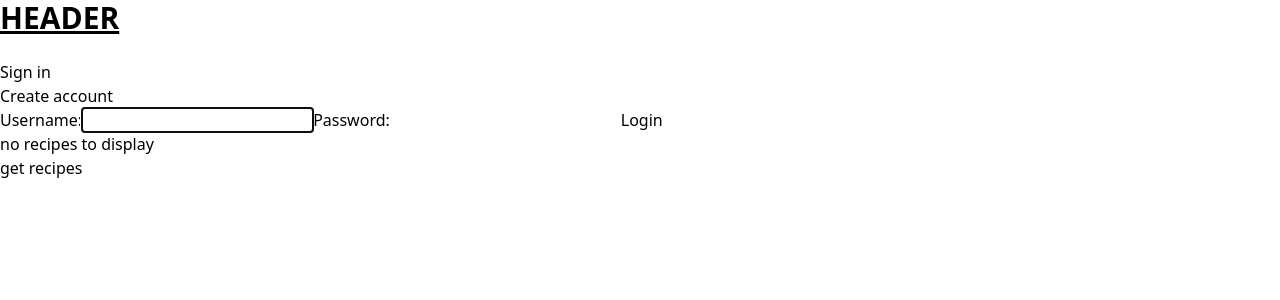
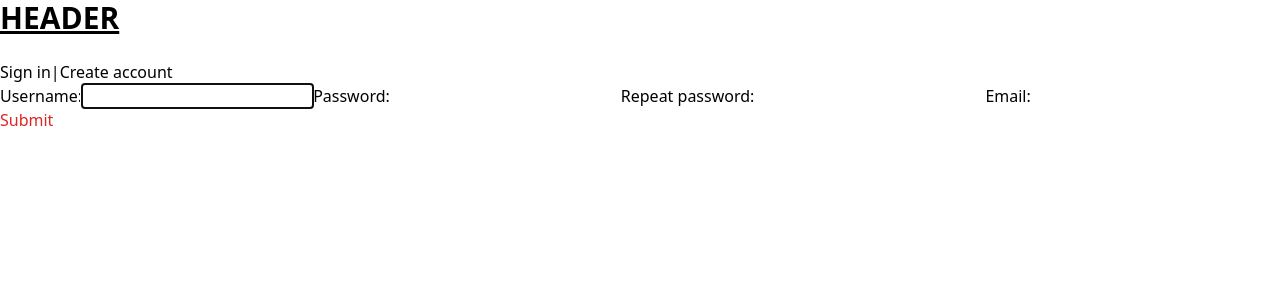
Before and after one commit to fs314/RecepiesApp, a React (Create React App) app in the folder ui/: page /register in a window 1280 px wide. Shown: the top 300 px of the page. Built offline with nearby package versions, Linux system fonts and the light colour scheme.

Commit message:
add login and registration routing and protected routes

```diff
--- a/ui/package.json
+++ b/ui/package.json
@@ -9,6 +9,7 @@
     "dotenv": "^16.0.1",
     "react": "^18.1.0",
     "react-dom": "^18.1.0",
+    "react-router-dom": "^6.6.1",
     "react-scripts": "5.0.1",
     "web-vitals": "^2.1.4"
   },
--- a/ui/src/App.tsx
+++ b/ui/src/App.tsx
@@ -1,13 +1,26 @@
 import React from "react";
 import { AuthProvider } from "./context/useAuth";
+import { Route, Routes } from "react-router-dom";
 import LoginAndRegistrationPage from "./pages/LoginAndRegistrationPage";
+import Layout from "./components/Layout";
+import RequireAuth from "./components/RequireAuth";
+import Account from "./pages/Account";
 
 function App() {
   return (
     <div className="App">
       <div className="text-3xl font-bold underline">HEADER</div>
       <AuthProvider>
-        <LoginAndRegistrationPage />
+        <Routes>
+          <Route path="/" element={<Layout />}>
+            <Route path="/login" element={<LoginAndRegistrationPage />} />
+            <Route path="/register" element={<LoginAndRegistrationPage />} />
+
+            <Route element={<RequireAuth />}>
+              <Route path="/account" element={<Account />} />
+            </Route>
+          </Route>
+        </Routes>
       </AuthProvider>
     </div>
   );
--- /dev/null
+++ b/ui/src/components/Layout.tsx
@@ -0,0 +1,13 @@
+import React from "react";
+import { Outlet } from "react-router-dom";
+
+//outlet represents all the children of the layout components
+const Layout = () => {
+  return (
+    <>
+      <Outlet />
+    </>
+  );
+};
+
+export default Layout;
--- a/ui/src/components/LoginAndRegistrationForm.tsx
+++ b/ui/src/components/LoginAndRegistrationForm.tsx
@@ -6,19 +6,21 @@ const LoginAndRegistrationForm = ({
   setUser,
   password,
   setPassword,
-  userAction,
-  setUserAction,
+  email,
+  setEmail,
+  path,
 }: {
   handleSubmit: (e: any) => Promise<void>;
   user: string;
   setUser: (user: string) => void;
   password: string;
   setPassword: (password: string) => void;
-  userAction: "LOGIN" | "REGISTER";
-  setUserAction: (userAction: "LOGIN" | "REGISTER") => void;
+  email: string;
+  setEmail: (password: string) => void;
+  path: string;
 }) => {
   const [repeatPassword, setRepeatPassword] = useState<string>("");
-  const [email, setEmail] = useState<string>("");
+  const [passwordMatch, setPasswordMatch] = useState<boolean>(false);
 
   const userFocus = useRef<HTMLInputElement>(null); //set focus on input when component first loads
 
@@ -26,26 +28,12 @@ const LoginAndRegistrationForm = ({
     userFocus.current && userFocus.current.focus();
   }, []);
 
+  useEffect(() => {
+    if (password === repeatPassword && password !== "") setPasswordMatch(true);
+  }, [password, repeatPassword]);
+
   return (
     <div>
-      <div>
-        <p
-          className={
-            userAction === "LOGIN" ? "text-black-600" : "text-grey-600"
-          }
-          onClick={() => setUserAction("LOGIN")}
-        >
-          Sign in
-        </p>
-        <p
-          className={
-            userAction === "REGISTER" ? "text-black-600" : "text-grey-600"
-          }
-          onClick={() => setUserAction("REGISTER")}
-        >
-          Create account
-        </p>
-      </div>
       <form onSubmit={handleSubmit}>
         <>
           <label htmlFor="username">Username:</label>
@@ -66,7 +54,7 @@ const LoginAndRegistrationForm = ({
             value={password}
             required
           />
-          {userAction === "REGISTER" && (
+          {path === "/register" && (
             <>
               <label htmlFor="password">Repeat password:</label>
               <input
@@ -87,8 +75,12 @@ const LoginAndRegistrationForm = ({
             </>
           )}
           {/* no need to add onClick as it is the only button in the form */}
-          {/* PUT ROUTER LINK HERE  */}
-          <button>{userAction === "LOGIN" ? "Login" : "Register"}</button>
+          <input
+            className={passwordMatch ? "text-green-600" : "text-red-600"}
+            disabled={!passwordMatch && path === "/register"}
+            type="submit"
+            value="Submit"
+          />
         </>
       </form>
     </div>
--- /dev/null
+++ b/ui/src/components/RequireAuth.tsx
@@ -0,0 +1,16 @@
+import React from "react";
+import { useLocation, Navigate, Outlet } from "react-router-dom";
+import useAuth from "../context/useAuth";
+
+const RequireAuth = () => {
+  const { auth } = useAuth();
+  const location = useLocation();
+
+  return auth?.user ? (
+    <Outlet />
+  ) : (
+    <Navigate to="/login" state={{ from: location }} replace />
+  );
+};
+
+export default RequireAuth;
--- a/ui/src/config/urlConfig.ts
+++ b/ui/src/config/urlConfig.ts
@@ -1,2 +1,3 @@
 export const LOGIN_URL = "/account/login";
+export const REGISTER_URL = "/account/register";
 export const ALL_RECEPIES = "/recipes";
--- a/ui/src/index.js
+++ b/ui/src/index.js
@@ -1,11 +1,19 @@
 import React from 'react';
 import ReactDOM from 'react-dom/client';
+import { BrowserRouter, Route, Routes } from 'react-router-dom';
+import {AuthProvider} from './context/useAuth'
 import App from './App.tsx';
 import './index.css';
 
 const root = ReactDOM.createRoot(document.getElementById('root'));
 root.render(
   <React.StrictMode>
-    <App />
+    <BrowserRouter>
+      <AuthProvider>
+        <Routes>
+          <Route path="/*" element={  <App />}></Route>
+        </Routes>
+      </AuthProvider>
+    </BrowserRouter>
   </React.StrictMode>
 );
--- /dev/null
+++ b/ui/src/pages/Account.tsx
@@ -0,0 +1,7 @@
+import React from "react";
+
+const Account = () => {
+  return <div className="text-3xl font-bold underline">ACCOUNT</div>;
+};
+
+export default Account;
--- a/ui/src/pages/LoginAndRegistrationPage.tsx
+++ b/ui/src/pages/LoginAndRegistrationPage.tsx
@@ -2,8 +2,9 @@ import React, { useRef, useState, useEffect } from "react";
 import axios from "../api/axios";
 import Notification, { notificationStatus } from "../components/Notification";
 import LoginAndRegistrationForm from "../components/LoginAndRegistrationForm";
-import { ALL_RECEPIES, LOGIN_URL } from "../config/urlConfig";
+import { LOGIN_URL, REGISTER_URL } from "../config/urlConfig";
 import useAuth from "../context/useAuth";
+import { Link, useLocation, useNavigate } from "react-router-dom";
 
 type notification = {
   status: notificationStatus;
@@ -11,10 +12,12 @@ type notification = {
 };
 const LoginAndRegistrationPage = () => {
   const { auth, setAuth } = useAuth();
+  const navigate = useNavigate();
+  const location = useLocation();
+  const from = location.state?.from?.pathname || "/";
   const [user, setUser] = useState<string>("");
   const [password, setPassword] = useState<string>("");
-  //GET FROM ROUTE
-  const [userAction, setUserAction] = useState<"LOGIN" | "REGISTER">("LOGIN");
+  const [email, setEmail] = useState<string>("");
 
   const [notification, setNotification] = useState<notification>({
     status: "DEFAULT",
@@ -27,25 +30,18 @@ const LoginAndRegistrationPage = () => {
     userFocus.current && userFocus.current.focus();
   }, []);
 
-  useEffect(() => {
-    setNotification({
-      status: "DEFAULT",
-      message: "",
-    });
-  }, [user, password]);
+  // const [recipes, setRecipes] = useState<string[]>([]);
+  // const getRecipes = async () => {
+  //   try {
+  //     const response = await axios.get(ALL_RECEPIES, {
+  //       headers: { Authorization: `Bearer ${auth?.accessToken}` },
+  //     });
 
-  const [recipes, setRecipes] = useState<string[]>([]);
-  const getRecipes = async () => {
-    try {
-      const response = await axios.get(ALL_RECEPIES, {
-        headers: { Authorization: `Bearer ${auth?.accessToken}` },
-      });
+  //     setRecipes(response?.data);
+  //   } catch (e) {}
+  // };
 
-      setRecipes(response?.data);
-    } catch (e) {}
-  };
-
-  const handleSubmit = async (e: any) => {
+  const handleLoginRequest = async (e: any) => {
     e.preventDefault(); // prevent default reloading
 
     try {
@@ -56,18 +52,21 @@ const LoginAndRegistrationPage = () => {
 
       if (response.status === 200) {
         const accessToken = response?.data?.accessToken;
-        //   const roles = response?.data?.roles;
+
         if (accessToken) setAuth({ user: user, accessToken: accessToken }); //add roles later
 
         setNotification({
           status: "SUCCESS",
           message: `Welcome back ${auth?.user}!`,
         });
+        setUser("");
+        setPassword("");
+        navigate(from, { replace: true });
       } else if (response.status === 204) {
         console.log("USER NOT FOUND. Want to register? ");
         setNotification({
           status: "INFO",
-          message: `User ${user} does not exists.. do you want to register?`,
+          message: `User ${user} does not exists. Use the registration form to sign up.`,
         });
       }
     } catch (e: any) {
@@ -91,25 +90,88 @@ const LoginAndRegistrationPage = () => {
     }
   };
 
+  const handleRegisterRequest = async (e: any) => {
+    e.preventDefault(); // prevent default reloading
+
+    try {
+      const response = await axios.post(REGISTER_URL, {
+        username: user,
+        password: password,
+        email: email,
+      });
+
+      if (response.status === 200) {
+        const accessToken = response?.data?.accessToken;
+
+        if (accessToken) setAuth({ user: user, accessToken: accessToken }); //add roles later
+
+        setNotification({
+          status: "SUCCESS",
+          message: `Welcome ${auth?.user}!`,
+        });
+        setUser("");
+        setPassword("");
+        setEmail("");
+        navigate(from, { replace: true });
+      }
+    } catch (e: any) {
+      setNotification({
+        status: "ERROR",
+        message: `Registration failed, please try again later. error: ${e}`,
+      });
+    }
+  };
+
   return (
     <div>
       <Notification
         status={notification.status}
         message={notification.message}
       />
+      <div className={"inline-flex"}>
+        <Link to="/login">
+          <p
+            className={
+              location.pathname === "/login"
+                ? "text-black-600"
+                : "text-grey-600"
+            }
+          >
+            Sign in
+          </p>
+        </Link>
+
+        <p> | </p>
+        <Link to="/register">
+          <p
+            className={
+              location.pathname === "/register"
+                ? "text-black-600"
+                : "text-grey-600"
+            }
+          >
+            Create account
+          </p>
+        </Link>
+      </div>
       <LoginAndRegistrationForm
-        handleSubmit={handleSubmit}
+        handleSubmit={
+          location.pathname === "/login"
+            ? handleLoginRequest
+            : handleRegisterRequest
+        }
         user={user}
         password={password}
-        userAction={userAction}
+        email={email}
+        setEmail={setEmail}
         setUser={setUser}
         setPassword={setPassword}
-        setUserAction={setUserAction}
+        path={location.pathname}
       />
-      <div>
+      {/* <div>
         {recipes?.length ? <p>{recipes[0]}</p> : <p>no recipes to display</p>}
         <button onClick={getRecipes}>get recipes</button>
-      </div>
+      </div> */}
     </div>
   );
 };
```
Also changed, not shown: 1 other file (tests, documents, lock files or other folders).
